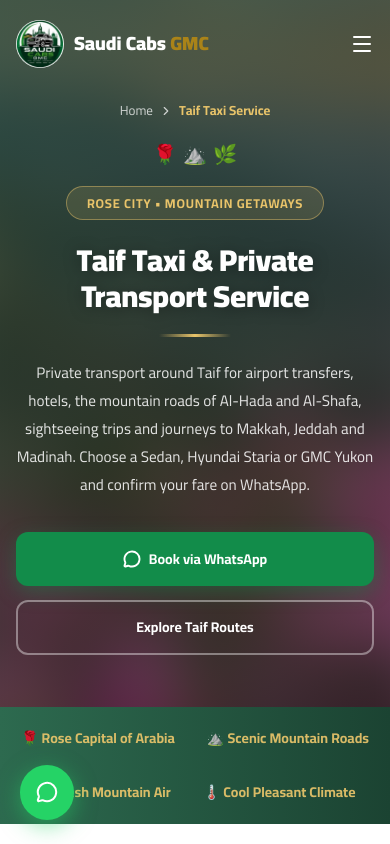
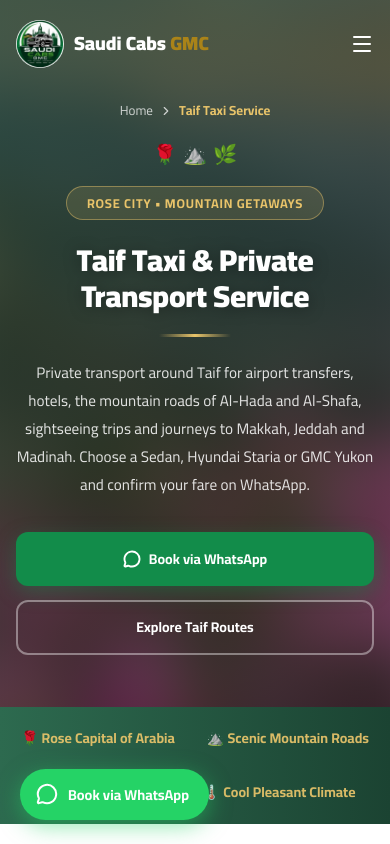
Before and after one commit to saudicabgmc/saudicab, a Next.js app: page /taif-taxi-service in a window 390 px wide. Shown: the top 844 px of the page. Built offline with nearby package versions, Linux system fonts and the light colour scheme.

Commit message:
fix: improve mobile WhatsApp booking CTAs
Co-Authored-By: Claude Sonnet 5 <noreply@anthropic.com>

```diff
--- a/src/app/globals.css
+++ b/src/app/globals.css
@@ -589,6 +589,11 @@ select.form-input {
   .form-grid-2 { grid-template-columns: 1fr; }
   .desktop-only { display: none !important; }
   .mobile-only { display: flex !important; }
+  /* WhatsAppFloat: show its label on mobile without relying on :hover (which
+     never fires on touch). Desktop hover-expand behavior is untouched since
+     this rule only applies at this breakpoint. */
+  .wa-float { max-width: 210px !important; padding: 14px 20px 14px 16px !important; }
+  .wa-float-label { opacity: 1 !important; }
   .grid-4 { grid-template-columns: repeat(2, 1fr); gap: 14px; }
   .grid-3 { grid-template-columns: 1fr; }
   .grid-2 { grid-template-columns: 1fr; }
--- a/src/components/WhatsAppFloat.tsx
+++ b/src/components/WhatsAppFloat.tsx
@@ -22,6 +22,7 @@ export default function WhatsAppFloat() {
       target="_blank"
       rel="nofollow noopener noreferrer"
       aria-label={label}
+      className="wa-float"
       onMouseEnter={() => setHovered(true)}
       onMouseLeave={() => setHovered(false)}
       style={{
@@ -48,7 +49,7 @@ export default function WhatsAppFloat() {
       title={label}
     >
       <MessageCircle size={22} strokeWidth={2.2} style={{ flexShrink: 0 }} />
-      <span style={{ opacity: hovered ? 1 : 0, transition: 'opacity 0.2s' }}>
+      <span className="wa-float-label" style={{ opacity: hovered ? 1 : 0, transition: 'opacity 0.2s' }}>
         {label}
       </span>
     </a>
```
Also changed, not shown: src/app/page.tsx (+11 -3 lines).
